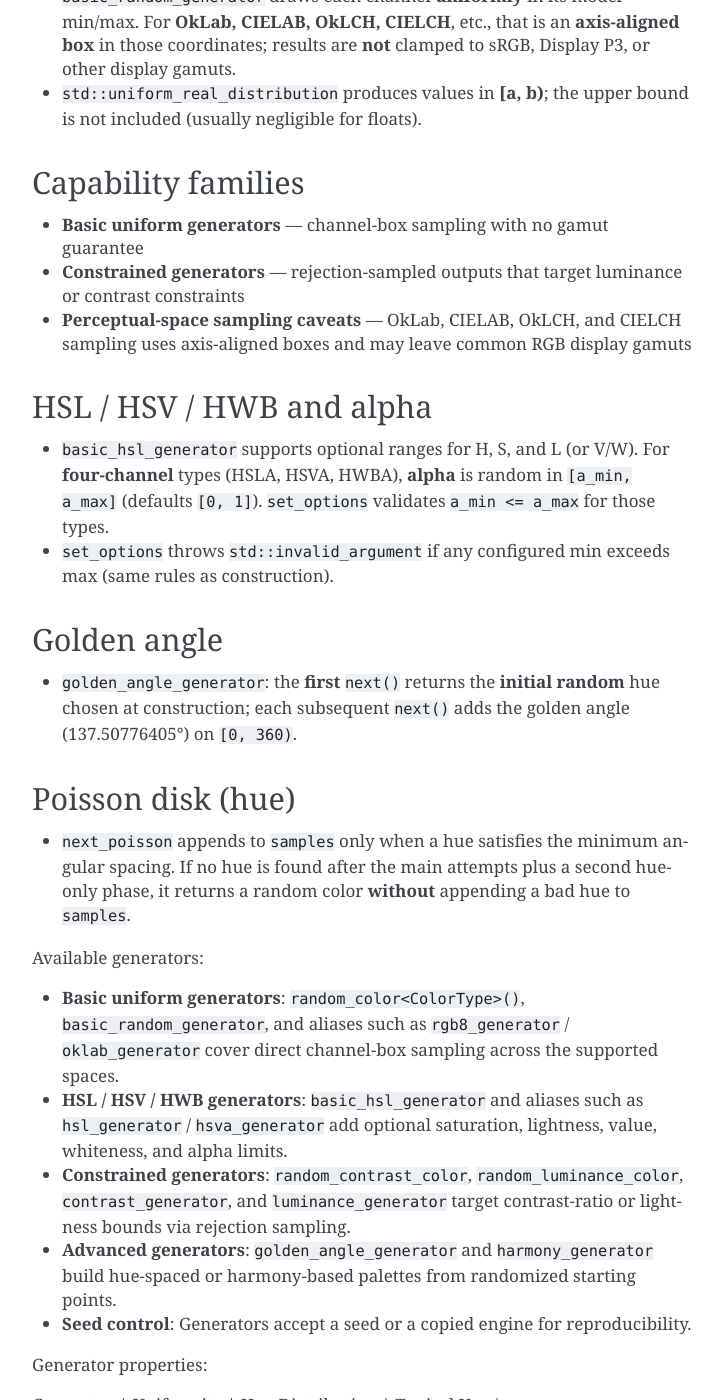
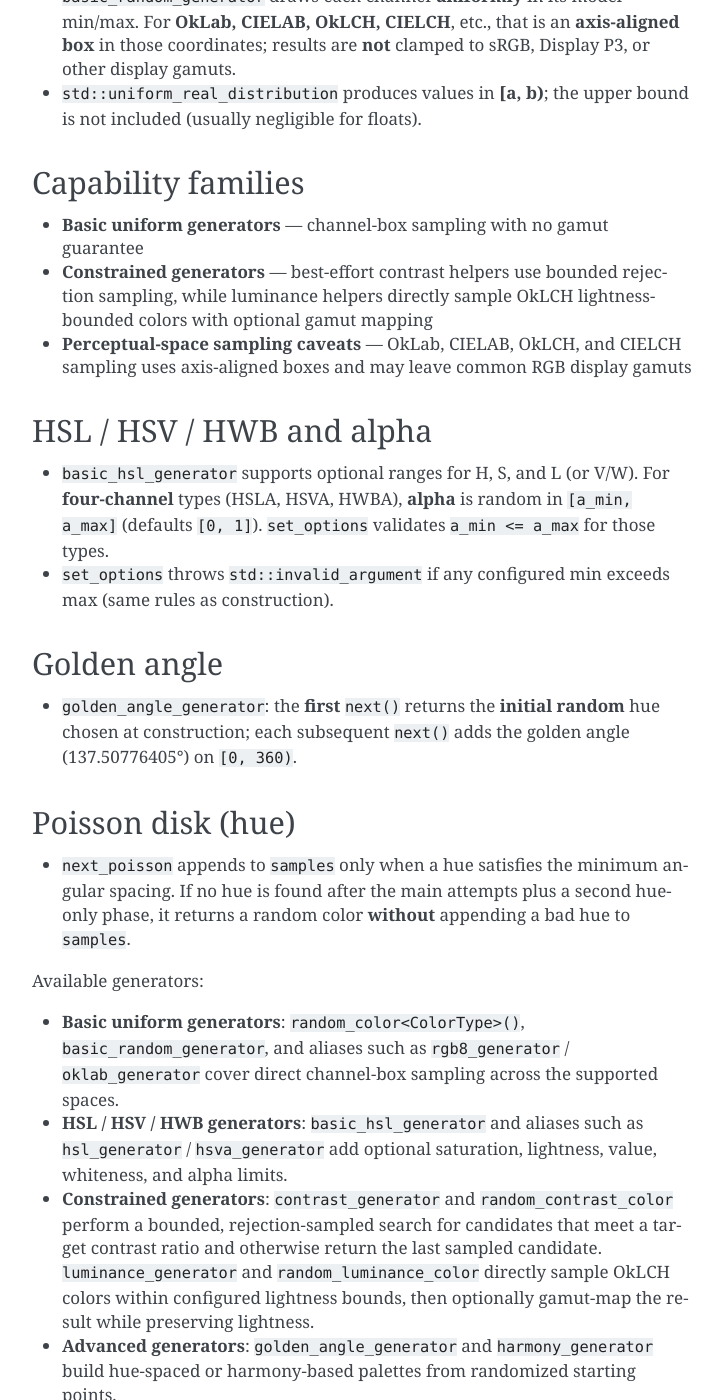
Before and after one commit to merlotqi/colorcpp, a Sphinx documentation site: the page built from docs/reference/random.rst, in a window 1280 px wide and 1400 px high, scrolled down 762 px. Shown: the whole window, without its empty margins (388-1110 px from the left). Built offline with Sphinx 7.4.7, drawn with Linux system fonts in a browser that asks for light colours.

Commit message:
docs: narrow random constraint guarantees

```diff
--- a/docs/reference/random.rst
+++ b/docs/reference/random.rst
@@ -27,7 +27,8 @@ Capability families
 -------------------
 
 * **Basic uniform generators** — channel-box sampling with no gamut guarantee
-* **Constrained generators** — rejection-sampled outputs that target luminance or contrast constraints
+* **Constrained generators** — best-effort contrast helpers use bounded rejection sampling, while luminance helpers
+  directly sample OkLCH lightness-bounded colors with optional gamut mapping
 * **Perceptual-space sampling caveats** — OkLab, CIELAB, OkLCH, and CIELCH sampling uses axis-aligned boxes and may
   leave common RGB display gamuts
 
@@ -53,8 +54,10 @@ Available generators:
   ``rgb8_generator`` / ``oklab_generator`` cover direct channel-box sampling across the supported spaces.
 * **HSL / HSV / HWB generators**: ``basic_hsl_generator`` and aliases such as ``hsl_generator`` / ``hsva_generator``
   add optional saturation, lightness, value, whiteness, and alpha limits.
-* **Constrained generators**: ``random_contrast_color``, ``random_luminance_color``, ``contrast_generator``, and
-  ``luminance_generator`` target contrast-ratio or lightness bounds via rejection sampling.
+* **Constrained generators**: ``contrast_generator`` and ``random_contrast_color`` perform a bounded, rejection-sampled
+  search for candidates that meet a target contrast ratio and otherwise return the last sampled candidate.
+  ``luminance_generator`` and ``random_luminance_color`` directly sample OkLCH colors within configured lightness
+  bounds, then optionally gamut-map the result while preserving lightness.
 * **Advanced generators**: ``golden_angle_generator`` and ``harmony_generator`` build hue-spaced or harmony-based
   palettes from randomized starting points.
 * **Seed control**: Generators accept a seed or a copied engine for reproducibility.
```
Also changed, not shown: README.md (+1 -0 lines), 1 other file.
